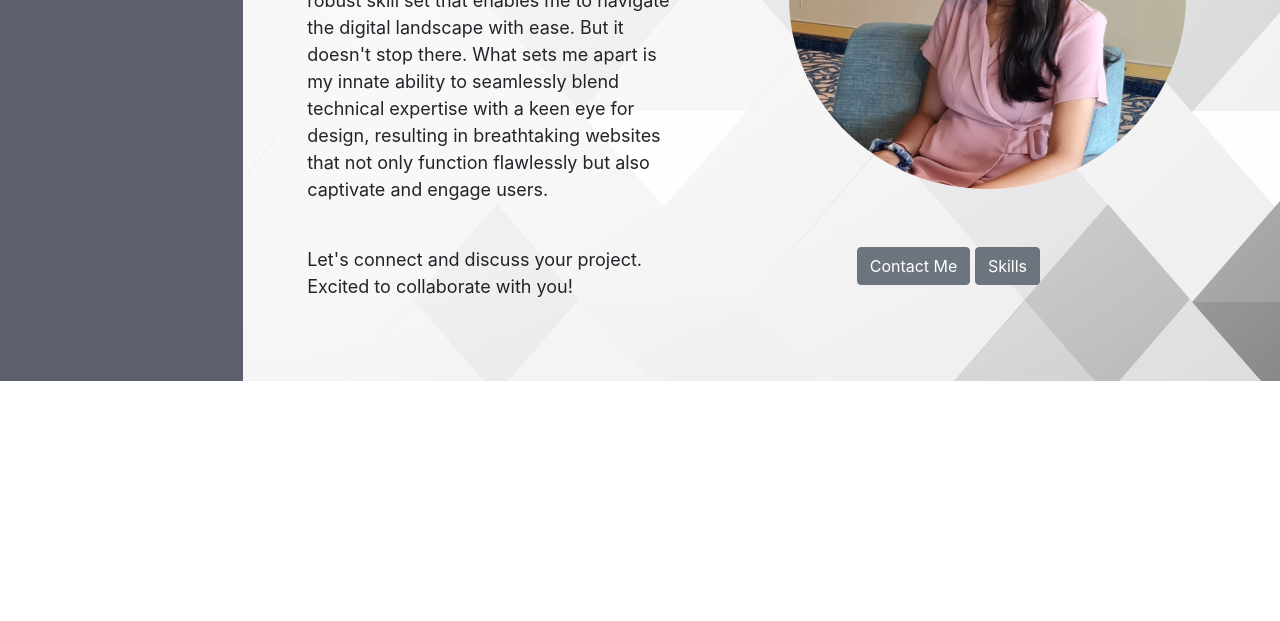
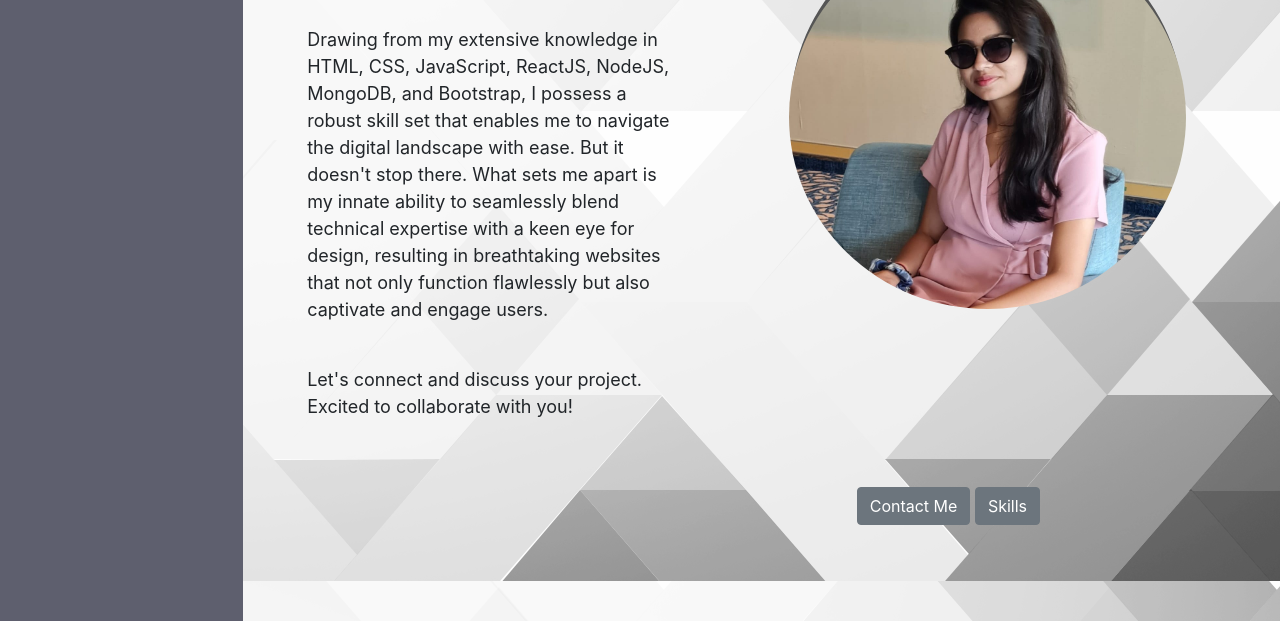
Before and after one commit to Bhavyas15/Portfolio, a plain HTML site: page about.html in a window 1280 px wide. Shown: the part 419-1040 px from the top of the page. Before the commit the page ends 800 px from the top, so only its background shows below. Drawn offline with nearby package versions, Linux system fonts and the light colour scheme.

Commit message:
Update style.css

```diff
--- a/style.css
+++ b/style.css
@@ -179,7 +179,7 @@
 
 .aside{
 /*     margin-top: -40px; */
-    min-height: 110vh;
+    min-height: 140vh;
 }
 .acont{
     margin-top: -5rem;
```
